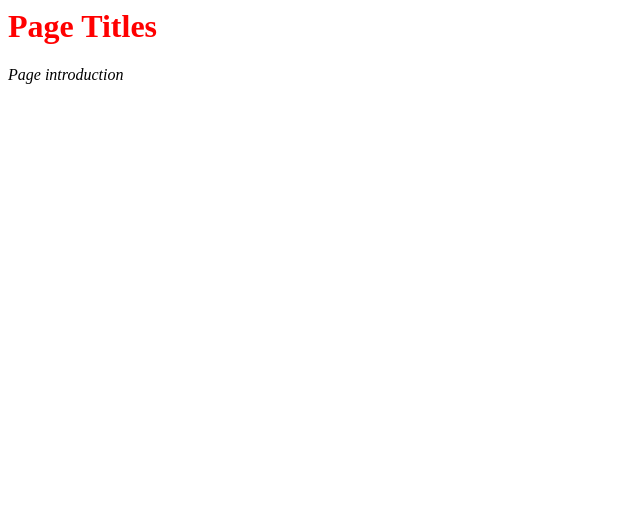
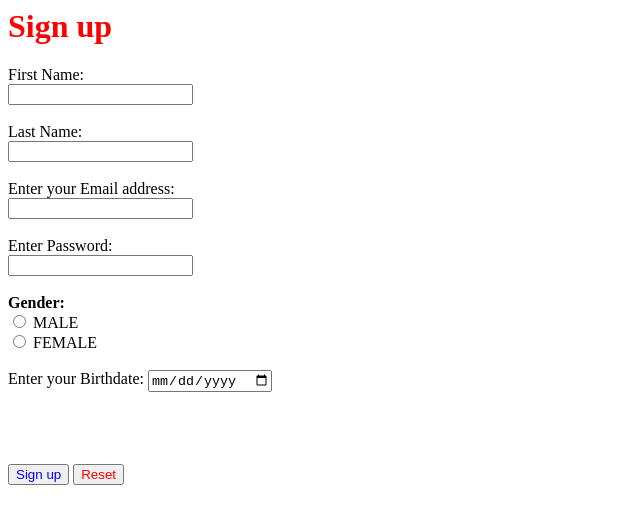
Before and after one commit to Tachvir/learning-WebTech-summer--24-25, a plain HTML site: page index.html in a window 1280 px wide. Shown: the whole page, without its empty margins (0-640 px from the left). Drawn offline with Linux system fonts and the light colour scheme.

Commit message:
sign up form has created

```diff
--- a/index.html
+++ b/index.html
@@ -5,7 +5,29 @@
 
     </head>
 	<body>
-	     <h1>Page Titles</h1>
-		 <p>Page introduction</p>
+	     <h1>Sign up</h1>
+		 <form>
+		    <label for="first">First Name:</label><br>
+			<input type="text" id="first" name="first"><br><br>
+		  <label for="last"> Last Name:</label><br>
+		  <input type="text" id="last" name="last"><br><br>
+		  <label for="email"> Enter your Email address:</label><br>
+		  <input type="email" id="email" name="email"><br><br>
+		  <label for="pass"> Enter Password:</label><br>
+		  <input type="password" id="pass" name="pass"><br><br>
+
+
+		  <label for ="gender"><b> Gender:</b></label><br>
+		  <input type="radio" id="male" name="Gender" value="Male">
+		  <label for="male">MALE</label><br>
+		   <input type="radio" id="female" name="Gender" value="Female">
+		  <label for="female">FEMALE</label><br><br>
+		  <label for="birthday">Enter your Birthdate:</label>
+          <input type="date" id="birthday" name="birthday"><br><br><br><br><br>
+		  <input type="submit" value="Sign up" style="color:blue"> <input type="reset" value="Reset" style="color:red">
+
+		  </form>
+
+
 	</body>
 </html>
```
